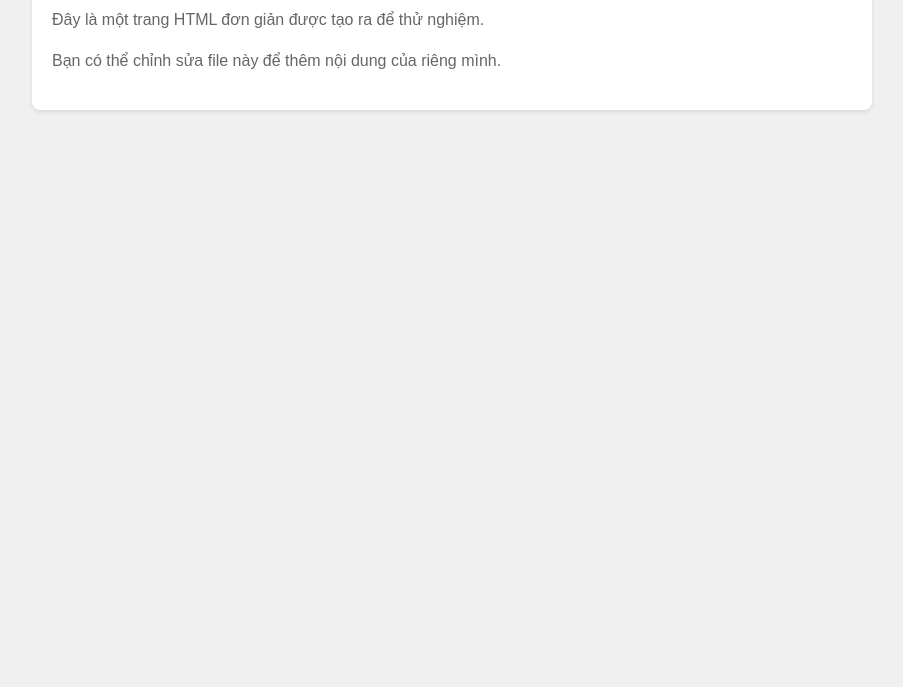
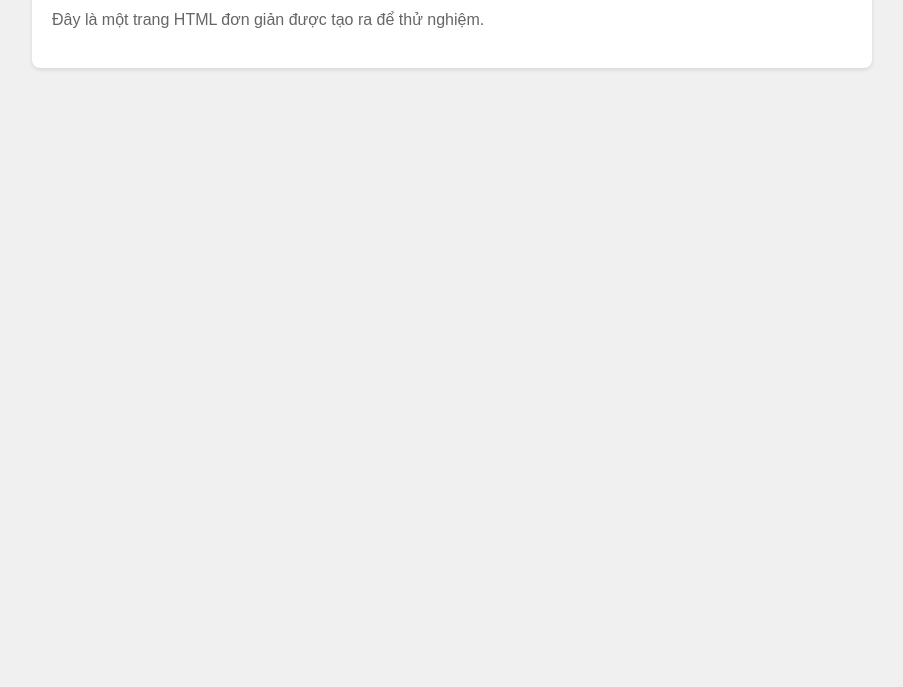
Before and after one commit to 19Obae/Demo, a plain HTML site: page index.html in a window 1280 px wide. Shown: the part 113-800 px from the top of the page, without its empty margins (188-1091 px from the left). Drawn offline with Linux system fonts and the light colour scheme.

Commit message:
bỏ một dòng

```diff
--- a/index.html
+++ b/index.html
@@ -32,7 +32,7 @@
     <div class="container">
         <h1>Chào mừng bạn</h1>
         <p>Đây là một trang HTML đơn giản được tạo ra để thử nghiệm.</p>
-        <p>Bạn có thể chỉnh sửa file này để thêm nội dung của riêng mình.</p>
+
     </div>
 </body>
 </html>
```
